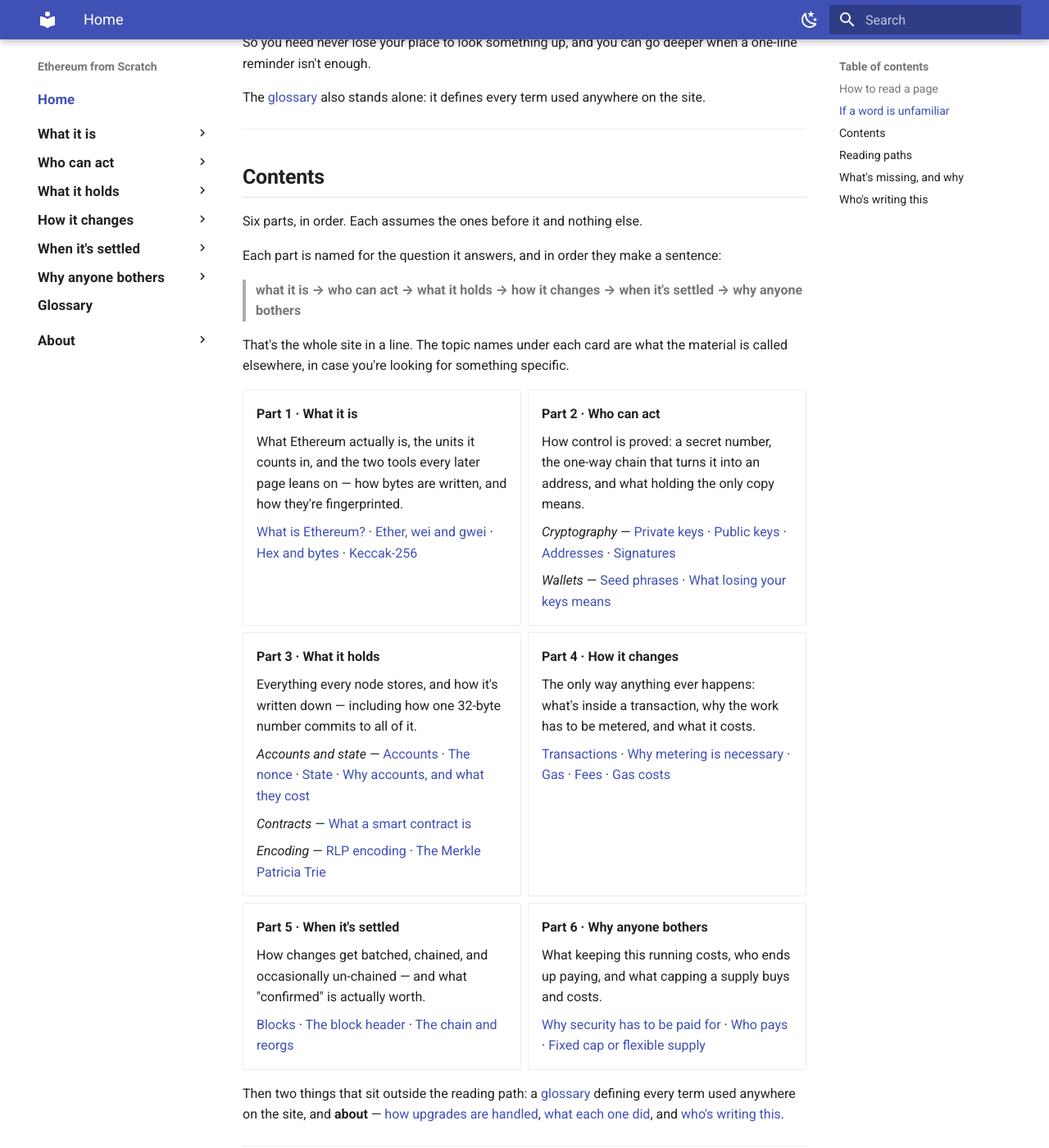
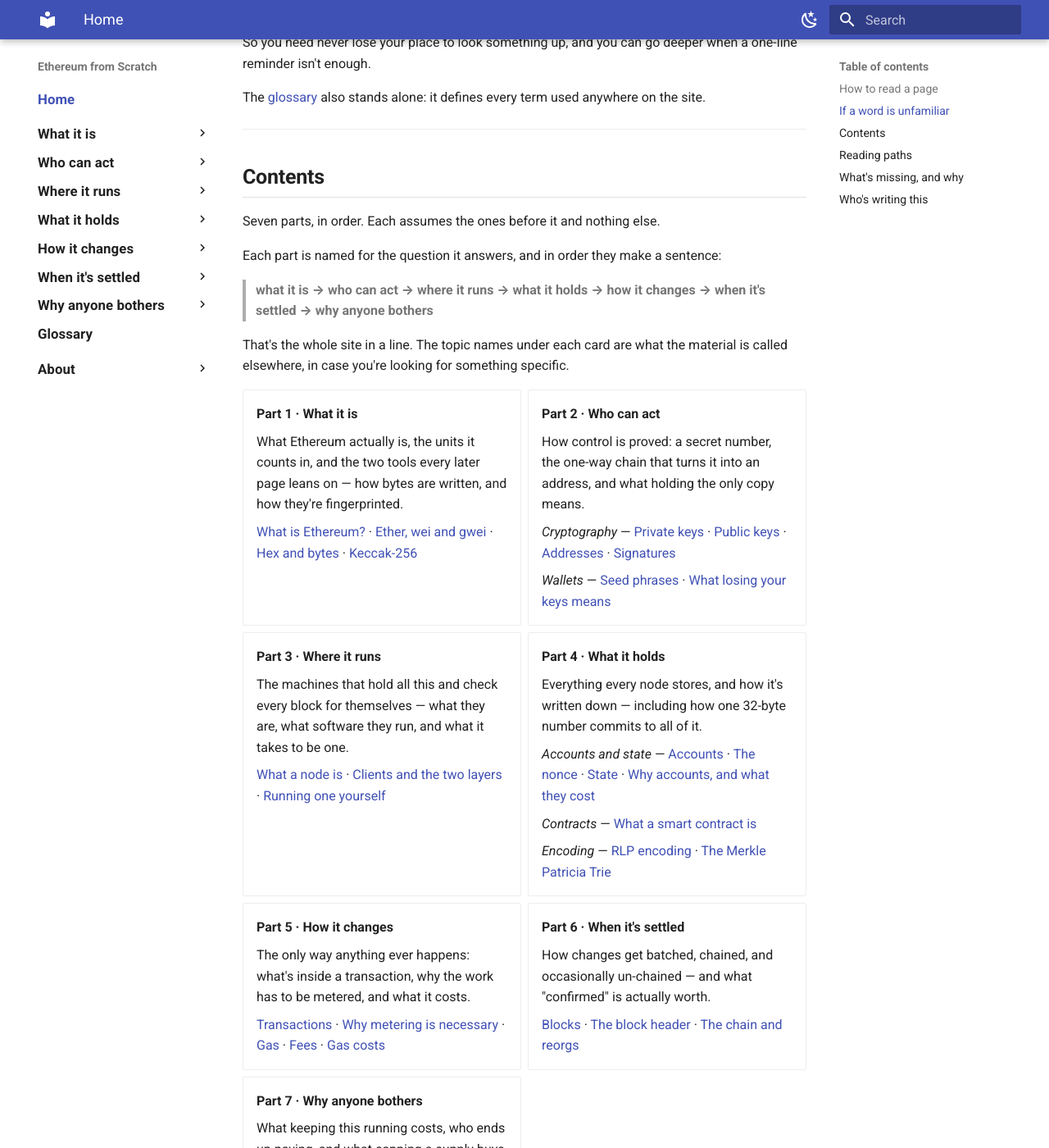
Before and after one commit to davide-stocco/ethereum-from-scratch, an MkDocs documentation site: the page built from docs/index.md, in a window 1280 px wide and 1400 px high, scrolled down 1360 px. Shown: the whole window at 82% size. Built offline with MkDocs 1.6.1 and Material for MkDocs 9.7.7, drawn with Linux system fonts in a browser that asks for light colours; some of the changed text lies outside the part shown.

Commit message:
Add "Where it runs", third of seven parts
Three stubs - what a node is, clients and the two layers, running one
yourself - filling a gap found by asking where the missing Where went.
"Node" appears on nineteen written pages, is load-bearing on several, and
was defined nowhere. It was not even in the glossary, which it now is.

Placed third rather than late, which reverses my first instinct. I had
put it after blocks because the interesting analysis needs state growth.
But the definition is needed early, and nineteen pages using an undefined
term breaks the site's first rule worse than one forward reference does.
The reading order now runs: what it is, who can act, where it runs, what
it holds, how it changes, when it's settled, why anyone bothers.

The two pages that genuinely wanted later material handle it the way the
state page handles blocks - borrow the fact, state it plainly, point
forward. The node page borrows "state" and "block" from part one and says
so in prose. Running one yourself gives the disk figure and sends the
reader to why-accounts for the reason it only ever rises.

Notes on what each page must resist, since all three are easy to spoil:
no proof-of-stake on the node page, since checking is the same under any
consensus rule; no client names on the node page and no market shares
anywhere, since both date; and no install tutorial, which would duplicate
better documentation and age instantly.

The ordering note is prose rather than an open box, matching the decision
on the state page - open boxes stay reserved for stub notices, date
stamps, danger and definitions.

```diff
--- a/docs/index.md
+++ b/docs/index.md
@@ -8,7 +8,7 @@ Ethereum is usually explained badly. Most introductions either hand you a metaph
 
 This site tries something different, with two rules.
 
-**Nothing is explained before its prerequisites.** Start at [What is Ethereum?](foundations/what-is-ethereum.md), work down, and each page assumes you've read the ones above it and nothing more. The site is in **six parts** for that reason — the order is the argument.
+**Nothing is explained before its prerequisites.** Start at [What is Ethereum?](foundations/what-is-ethereum.md), work down, and each page assumes you've read the ones above it and nothing more. The site is in **seven parts** for that reason — the order is the argument.
 
 **Everything here is permanent.** Ethereum upgrades through hard forks, and plenty of tutorials that were accurate when written are now quietly wrong. So this site begins with the part of Ethereum that has **not changed since 2015** — and realistically cannot, because altering any of it would break every wallet, library and deployed contract at once.
 
@@ -42,11 +42,11 @@ The [glossary](glossary.md) also stands alone: it defines every term used anywhe
 
 ## Contents
 
-Six parts, in order. Each assumes the ones before it and nothing else.
+Seven parts, in order. Each assumes the ones before it and nothing else.
 
 Each part is named for the question it answers, and in order they make a sentence:
 
-> **what it is → who can act → what it holds → how it changes → when it's settled → why anyone bothers**
+> **what it is → who can act → where it runs → what it holds → how it changes → when it's settled → why anyone bothers**
 
 That's the whole site in a line. The topic names under each card are what the material is called elsewhere, in case you're looking for something specific.
 
@@ -66,7 +66,13 @@ That's the whole site in a line. The topic names under each card are what the ma
 
     *Wallets* — [Seed phrases](wallets/seed-phrases.md) · [What losing your keys means](wallets/losing-your-keys.md)
 
-- **Part 3 · What it holds**
+- **Part 3 · Where it runs**
+
+    The machines that hold all this and check every block for themselves — what they are, what software they run, and what it takes to be one.
+
+    [What a node is](nodes/what-a-node-is.md) · [Clients and the two layers](nodes/clients-and-layers.md) · [Running one yourself](nodes/running-one.md)
+
+- **Part 4 · What it holds**
 
     Everything every node stores, and how it's written down — including how one 32-byte number commits to all of it.
 
@@ -76,19 +82,19 @@ That's the whole site in a line. The topic names under each card are what the ma
 
     *Encoding* — [RLP encoding](encoding/rlp.md) · [The Merkle Patricia Trie](encoding/merkle-patricia-trie.md)
 
-- **Part 4 · How it changes**
+- **Part 5 · How it changes**
 
     The only way anything ever happens: what's inside a transaction, why the work has to be metered, and what it costs.
 
     [Transactions](transactions/transactions.md) · [Why metering is necessary](transactions/why-metering.md) · [Gas](transactions/gas.md) · [Fees](transactions/fees.md) · [Gas costs](reference/gas-costs.md)
 
-- **Part 5 · When it's settled**
+- **Part 6 · When it's settled**
 
     How changes get batched, chained, and occasionally un-chained — and what "confirmed" is actually worth.
 
     [Blocks](blocks/blocks.md) · [The block header](blocks/block-header.md) · [The chain and reorgs](blocks/the-chain.md)
 
-- **Part 6 · Why anyone bothers**
+- **Part 7 · Why anyone bothers**
 
     What keeping this running costs, who ends up paying, and what capping a supply buys and costs.
 
--- a/mkdocs.yml
+++ b/mkdocs.yml
@@ -125,6 +125,16 @@ nav:
           - Wallets and seed phrases: wallets/seed-phrases.md
           - What losing your keys means: wallets/losing-your-keys.md
 
+  # Where it runs — placed here because "node" is load-bearing from the
+  # signatures page onward and was defined nowhere. The definition has to
+  # precede the pages that lean on it; the parts of the argument that need
+  # state growth forward-reference it, the same way the state page borrows
+  # four facts about blocks and says so.
+  - Where it runs:
+      - What a node is: nodes/what-a-node-is.md
+      - Clients and the two layers: nodes/clients-and-layers.md
+      - Running one yourself: nodes/running-one.md
+
   # "What it holds" rather than "Where": Ethereum has no location, every node
   # holds the same state, and a part called Where primes exactly the mental
   # model the state page has to demolish.
```
Also changed, not shown: other parts of docs/index.md (+2 -2 lines), docs/blocks/the-chain.md (+1 -1 lines), docs/glossary.md (+3 -0 lines), docs/nodes/clients-and-layers.md (added, +40 -0 lines), docs/nodes/running-one.md (added, +38 -0 lines), docs/nodes/what-a-node-is.md (added, +42 -0 lines), docs/wallets/losing-your-keys.md (+1 -1 lines).
